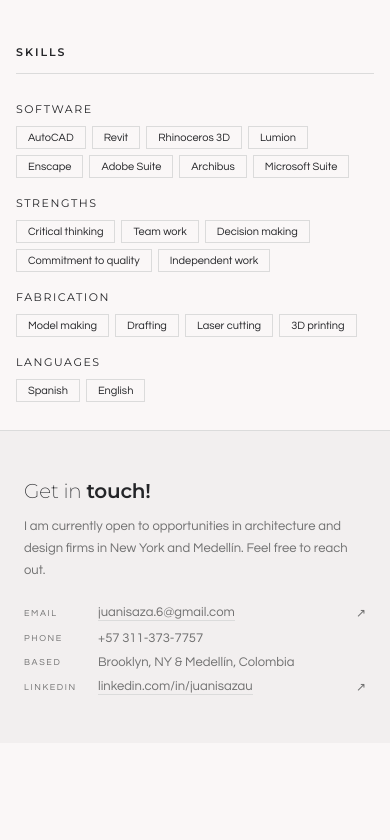
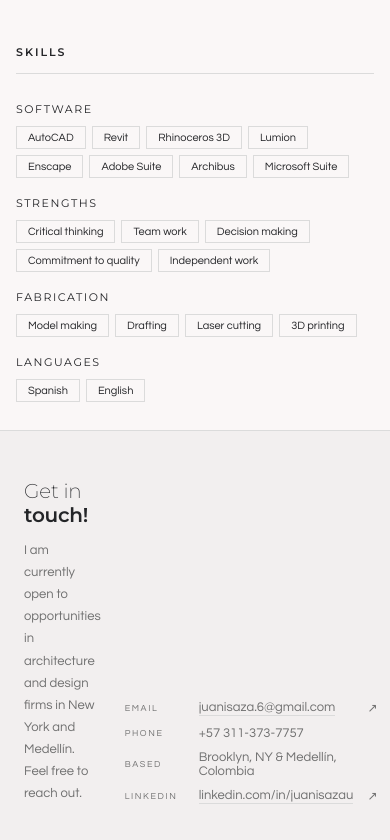
Before and after one commit to juanisaza6/Juanisaza6.github.io, a plain HTML site: page about.html in a window 390 px wide. Shown: the part 2412-3252 px from the top of the page. Before the commit the page ends 3155 px from the top, so only its background shows below. Drawn offline with Linux system fonts and the light colour scheme.

Commit message:
Update about.html

```diff
--- a/about.html
+++ b/about.html
@@ -303,7 +303,7 @@
       .exp-col { padding: 40px 24px; border-right: none; border-bottom: 1px solid var(--mid); }
       .skills-col { padding: 40px 24px; }
 
-      footer { grid-template-columns: 1fr; gap: 24px; padding: 48px 24px; }
+      footer { gap: 24px; padding: 48px 24px; }
       .footer-left, .footer-tagline, .footer-sub { text-align: left; }
     }
     @media (max-width: 480px) {
@@ -472,7 +472,7 @@
     </div>
   </div>
 
-  <footer>
+    <footer>
     <div class="footer-left">
       <p class="footer-tagline">Get in <strong>touch!</strong></p>
       <p class="footer-sub">I am currently open to opportunities in architecture and design firms in New York and Medellín. Feel free to reach out.</p>
@@ -523,14 +523,18 @@
         nav.classList.toggle('scrolled', window.scrollY > 40);
       });
 
-      const obs = new IntersectionObserver(function (entries) {
+            const obs = new IntersectionObserver(function (entries) {
         entries.forEach(function (e) {
           if (e.isIntersecting) { e.target.classList.add('visible'); obs.unobserve(e.target); }
         });
       }, { threshold: 0.08, rootMargin: '0px 0px -40px 0px' });
-      document.querySelectorAll('.reveal').forEach(function (el) { obs.observe(el); });
-    });
+
+      document.querySelectorAll('.reveal').forEach(function (el, i) {
+        el.style.transitionDelay = (i % 3) * 0.07 + 's';
+        obs.observe(el);
+      });
+
+    }); // end DOMContentLoaded
   </script>
-
 </body>
 </html>
```
